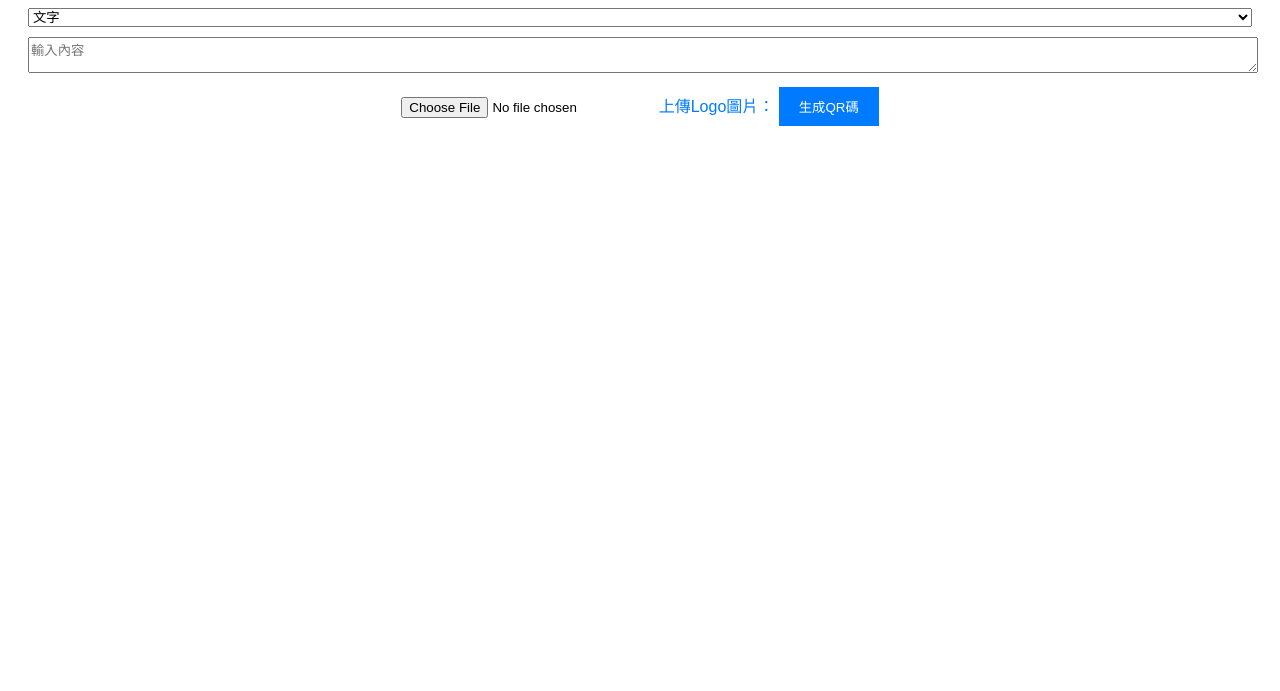
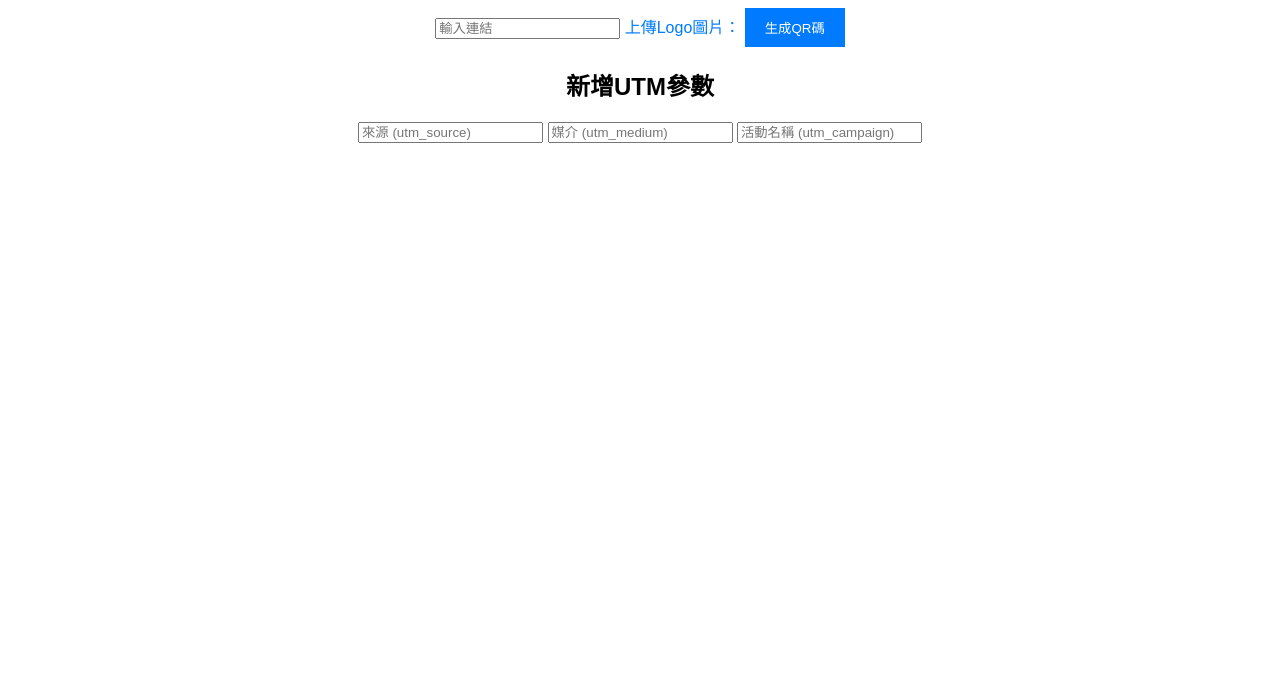
Before and after one commit to i-like-dev/qrcodemaker, a plain HTML site: page index.html in a window 1280 px wide. Shown: the part 109-800 px from the top of the page. Drawn offline with nearby package versions, Linux system fonts and the light colour scheme.

Commit message:
Update index.html

```diff
--- a/index.html
+++ b/index.html
@@ -9,23 +9,21 @@
 <body>
     <div class="container">
         <h1>QR碼生成器</h1>
-        <select id="qrType">
-            <option value="text">文字</option>
-            <option value="sms">SMS</option>
-            <option value="email">Email</option>
-            <option value="wifi">Wi-Fi</option>
-            <option value="link">連結</option>
-        </select>
-        <textarea id="inputText" placeholder="輸入內容"></textarea>
-        <input type="file" id="imageInput" accept="image/*">
+        <input type="url" id="inputLink" placeholder="輸入連結">
         <label for="logoInput">上傳Logo圖片：</label>
         <input type="file" id="logoInput" accept="image/*">
         <button id="generateQR">生成QR碼</button>
-        <a id="downloadLink" style="display: none;" download="qrcode.png">下載QR碼</a>
         <div id="qrcode"></div>
+        <div id="utmInputs">
+            <h2>新增UTM參數</h2>
+            <input type="text" id="utmSource" placeholder="來源 (utm_source)">
+            <input type="text" id="utmMedium" placeholder="媒介 (utm_medium)">
+            <input type="text" id="utmCampaign" placeholder="活動名稱 (utm_campaign)">
+        </div>
     </div>
     <script src="https://code.jquery.com/jquery-3.6.0.min.js"></script>
     <script src="https://cdnjs.cloudflare.com/ajax/libs/qrious/4.0.2/qrious.min.js"></script>
+    <script src="QRCodeWithLogo.js"></script>
     <script src="script.js"></script>
 </body>
 </html>
```
